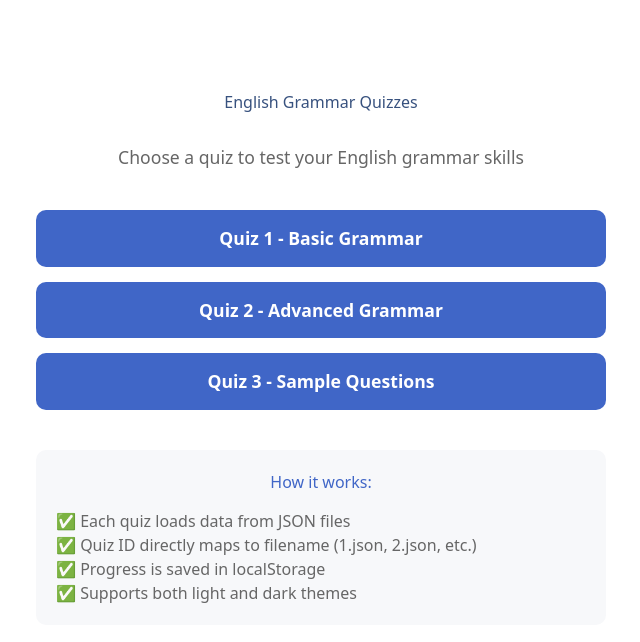
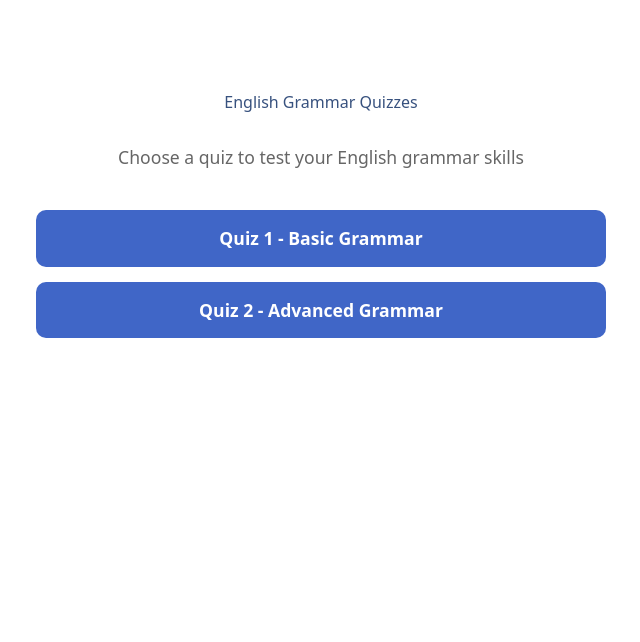
Before and after one commit to chismo950/grammar, a Next.js app: page / in a window 1280 px wide. Shown: the top 642 px of the page, without its empty margins (319-959 px from the left). Built offline with nearby package versions, Linux system fonts and the light colour scheme.

Commit message:
modified home page

```diff
--- a/src/app/page.tsx
+++ b/src/app/page.tsx
@@ -19,7 +19,7 @@ export default function Home() {
 
       <div style={{ display: 'flex', flexDirection: 'column', gap: '15px' }}>
         <Link
-          href="/quizzes/test-1"
+          href="/quizzes/1"
           style={{
             padding: '15px 25px',
             backgroundColor: '#4066c7',
@@ -35,7 +35,7 @@ export default function Home() {
         </Link>
 
         <Link
-          href="/quizzes/test-2"
+          href="/quizzes/2"
           style={{
             padding: '15px 25px',
             backgroundColor: '#4066c7',
@@ -49,32 +49,6 @@ export default function Home() {
         >
           Quiz 2 - Advanced Grammar
         </Link>
-
-        <Link
-          href="/quizzes/test-3"
-          style={{
-            padding: '15px 25px',
-            backgroundColor: '#4066c7',
-            color: 'white',
-            textDecoration: 'none',
-            borderRadius: '10px',
-            fontSize: '1.1em',
-            fontWeight: 'bold',
-            transition: 'background-color 0.2s'
-          }}
-        >
-          Quiz 3 - Sample Questions
-        </Link>
-      </div>
-
-      <div style={{ marginTop: '40px', padding: '20px', backgroundColor: '#f7f8fa', borderRadius: '10px' }}>
-        <h3 style={{ color: '#4066c7', marginBottom: '15px' }}>How it works:</h3>
-        <ul style={{ color: '#666', textAlign: 'left', listStyle: 'none', padding: 0 }}>
-          <li>✅ Each quiz loads data from JSON files</li>
-          <li>✅ Quiz ID directly maps to filename (1.json, 2.json, etc.)</li>
-          <li>✅ Progress is saved in localStorage</li>
-          <li>✅ Supports both light and dark themes</li>
-        </ul>
       </div>
     </div>
   );
```
